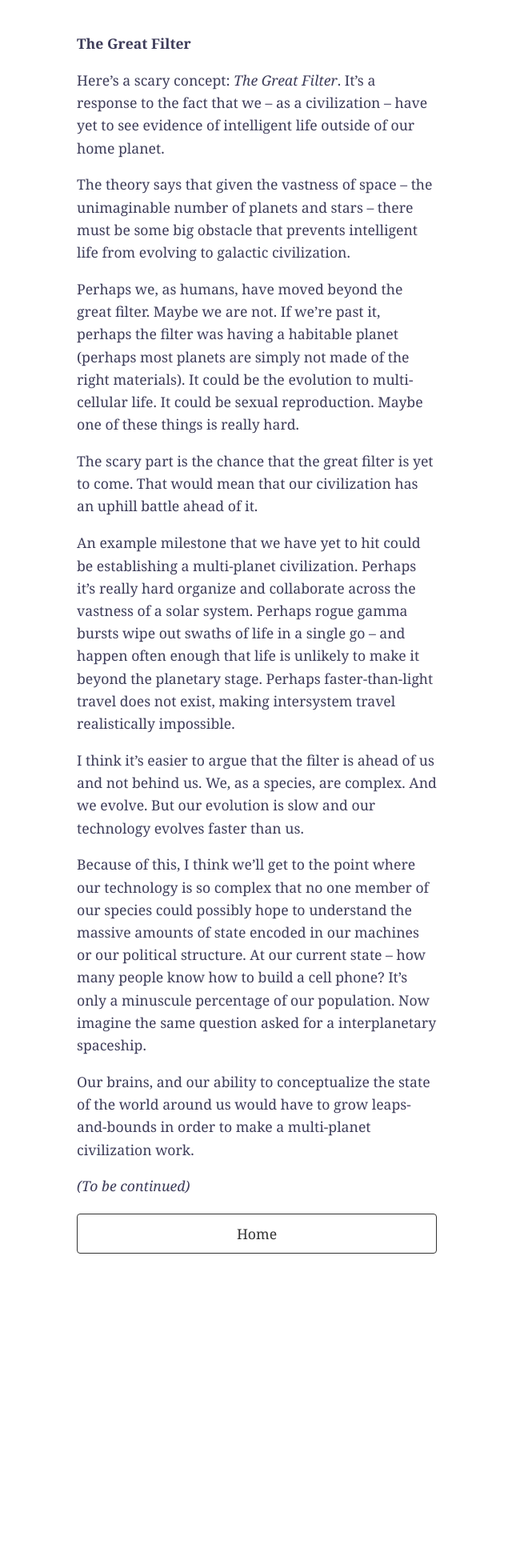
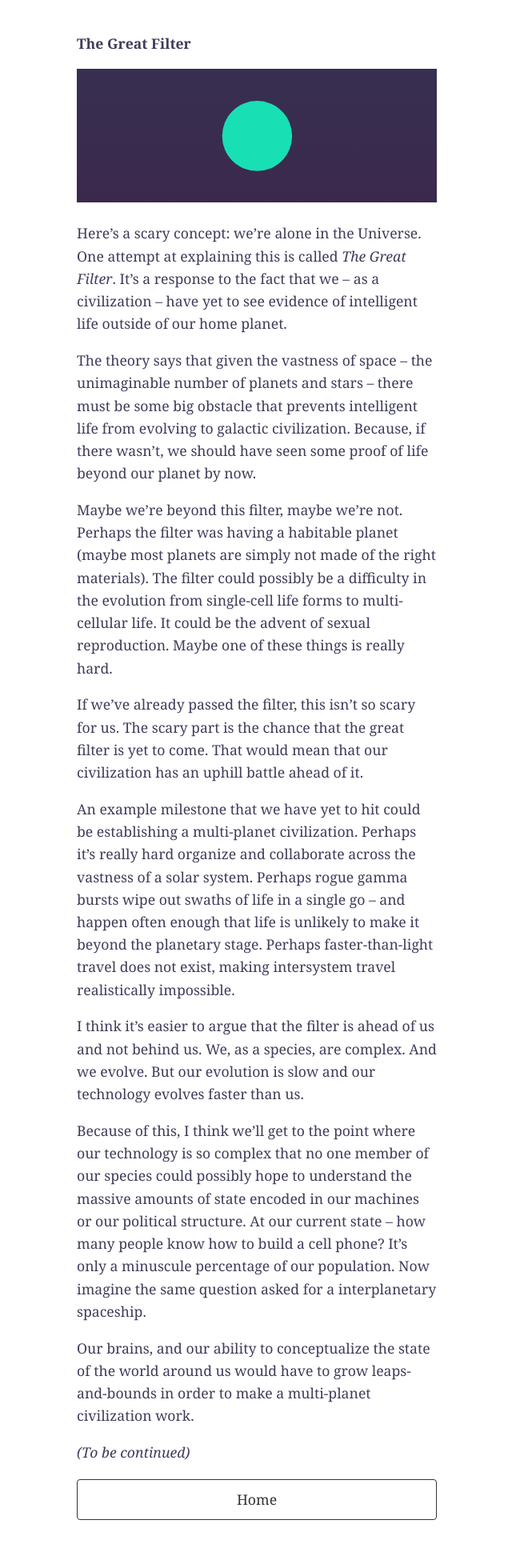
Before and after one commit to capshaw/508bce, a Jekyll site: the page built from posts/09.md, in a window 1280 px wide. Shown: the whole page at 80% size, without its empty margins (319-959 px from the left). Built offline with Jekyll 4.4.1, drawn with Linux system fonts in a browser that asks for light colours; before the commit the page ends 1607 px from its top, so only the background shows below that.

Commit message:
Cleanup 09

```diff
--- a/index.html
+++ b/index.html
@@ -5,7 +5,7 @@ layout: page
 
 <h1>508 BCE</h1>
 
-<p>Write more, become a better writer. (We can hope.)</p>
+<p>Write more, become a better writer.</p>
 
 {% for page in site.pages reversed %}
   {% if page.in_navigation %}
--- a/posts/09.md
+++ b/posts/09.md
@@ -4,13 +4,15 @@ layout: post
 in_navigation: true
 ---
 
-Here's a scary concept: *The Great Filter*. It's a response to the fact that we -- as a civilization -- have yet to see evidence of intelligent life outside of our home planet.
+<img src="/static/img/posts/09.svg">
 
-The theory says that given the vastness of space -- the unimaginable number of planets and stars -- there must be some big obstacle that prevents intelligent life from evolving to galactic civilization.
+Here's a scary concept: we're alone in the Universe. One attempt at explaining this is called *The Great Filter*. It's a response to the fact that we -- as a civilization -- have yet to see evidence of intelligent life outside of our home planet.
 
-Perhaps we, as humans, have moved beyond the great filter. Maybe we are not. If we're past it, perhaps the filter was having a habitable planet (perhaps most planets are simply not made of the right materials). It could be the evolution to multi-cellular life. It could be sexual reproduction. Maybe one of these things is really hard.
+The theory says that given the vastness of space -- the unimaginable number of planets and stars -- there must be some big obstacle that prevents intelligent life from evolving to galactic civilization. Because, if there wasn't, we should have seen some proof of life beyond our planet by now.
 
-The scary part is the chance that the great filter is yet to come. That would mean that our civilization has an uphill battle ahead of it.
+Maybe we're beyond this filter, maybe we're not. Perhaps the filter was having a habitable planet (maybe most planets are simply not made of the right materials). The filter could possibly be a difficulty in the evolution from single-cell life forms to multi-cellular life. It could be the advent of sexual reproduction. Maybe one of these things is really hard.
+
+If we've already passed the filter, this isn't so scary for us. The scary part is the chance that the great filter is yet to come. That would mean that our civilization has an uphill battle ahead of it.
 
 An example milestone that we have yet to hit could be establishing a multi-planet civilization. Perhaps it's really hard organize and collaborate across the vastness of a solar system. Perhaps rogue gamma bursts wipe out swaths of life in a single go -- and happen often enough that life is unlikely to make it beyond the planetary stage. Perhaps faster-than-light travel does not exist, making intersystem travel realistically impossible.
 
--- a/static/css/main.css
+++ b/static/css/main.css
@@ -51,9 +51,7 @@ a.nice-link {
   padding: 20px 0;
 }
 
-.logo {
-    background: url(/salon_logo_0.5.png) no-repeat center center;
-    width: 100%;
-    height: 100px;
-    background-size: contain;
+::selection {
+  background: #19dfb5;
+  color: #296357;
 }
```
Also changed, not shown: static/img/logo.png (renamed from logo.png), static/img/posts/09.svg (added), static/img/salon_logo_0.5.png (renamed from salon_logo_0.5.png).
